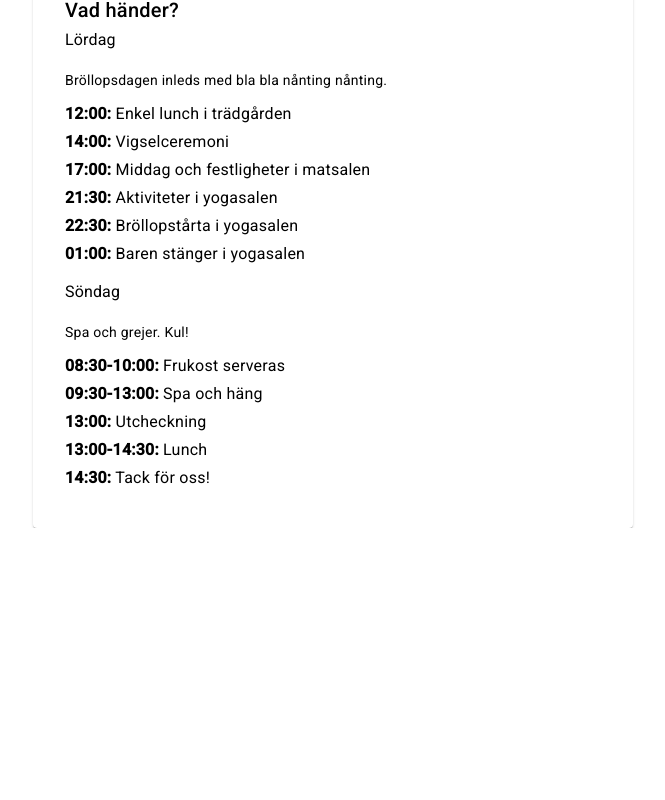
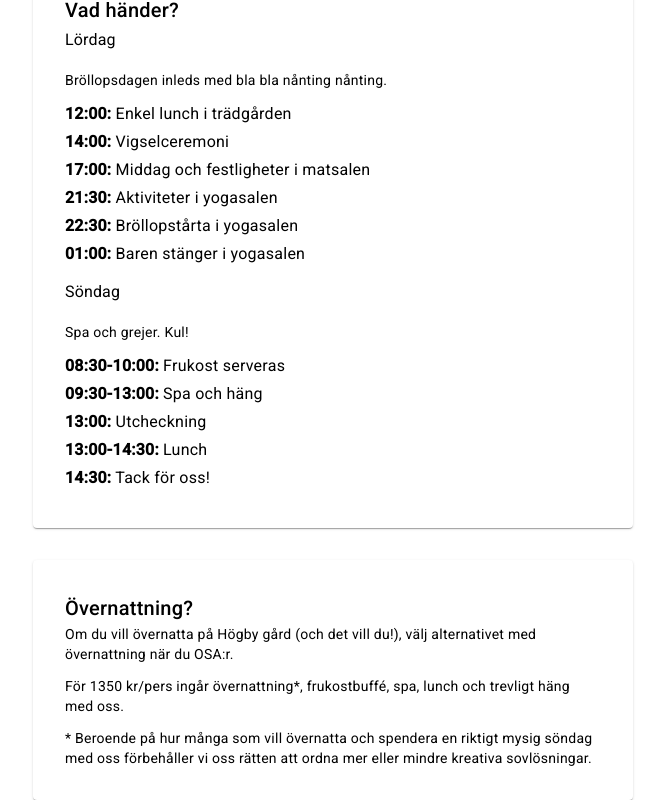
Before and after one commit to Thrinduil/brollop, an Angular app in the folder wedding-website/: page / in a window 1280 px wide. Shown: the part 702-1502 px from the top of the page, without its empty margins (307-972 px from the left). Before the commit the page ends 1230 px from the top, so only its background shows below. Built offline with nearby package versions, Linux system fonts and the light colour scheme.

Commit message:
Lägg till sleep.component.ts

```diff
--- a/wedding-website/src/app/app.component.html
+++ b/wedding-website/src/app/app.component.html
@@ -1,3 +1,4 @@
 <app-welcome></app-welcome>
 <app-where></app-where>
 <app-what></app-what>
+<app-sleep></app-sleep>
--- a/wedding-website/src/app/app.component.ts
+++ b/wedding-website/src/app/app.component.ts
@@ -3,11 +3,12 @@ import {CommonModule} from '@angular/common';
 import {WhatComponent} from "./whats-up/what.component";
 import {WhereComponent} from "./where/where.component";
 import {WelcomeComponent} from "./welcome/welcome.component";
+import {SleepComponent} from "./sleep/sleep.component";
 
 @Component({
   selector: 'app-root',
   standalone: true,
-  imports: [CommonModule, WhatComponent, WhereComponent, WelcomeComponent],
+  imports: [CommonModule, WhatComponent, WhereComponent, WelcomeComponent, SleepComponent],
   templateUrl: './app.component.html',
   styleUrl: './app.component.scss'
 })
--- /dev/null
+++ b/wedding-website/src/app/sleep/sleep.component.ts
@@ -0,0 +1,41 @@
+import { Component } from '@angular/core';
+import {CardUi} from "../ui/card.ui";
+import {MatCard, MatCardContent, MatCardHeader, MatCardTitle} from "@angular/material/card";
+
+@Component({
+  selector: 'app-sleep',
+  standalone: true,
+  imports: [
+    CardUi,
+    MatCard,
+    MatCardContent,
+    MatCardHeader,
+    MatCardTitle
+  ],
+  template: `
+    <app-card>
+      <mat-card>
+        <mat-card-header>
+          <mat-card-title>Övernattning?</mat-card-title>
+        </mat-card-header>
+        <mat-card-content>
+          <p>
+            Om du vill övernatta på Högby gård (och det vill du!),
+            välj alternativet med övernattning när du OSA:r.
+          </p>
+          <p>
+            För 1350 kr/pers ingår övernattning*, frukostbuffé, spa, lunch och trevligt häng med oss.
+          </p>
+          <p>
+            * Beroende på hur många som vill övernatta och spendera en riktigt mysig söndag med oss
+            förbehåller vi oss rätten att ordna mer eller mindre kreativa sovlösningar.
+          </p>
+        </mat-card-content>
+      </mat-card>
+    </app-card>
+  `,
+  styles: ``
+})
+export class SleepComponent {
+
+}
```
